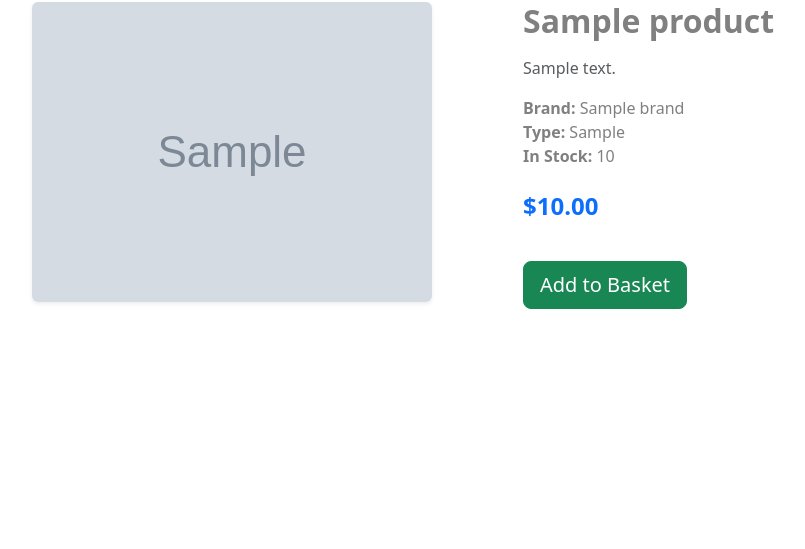
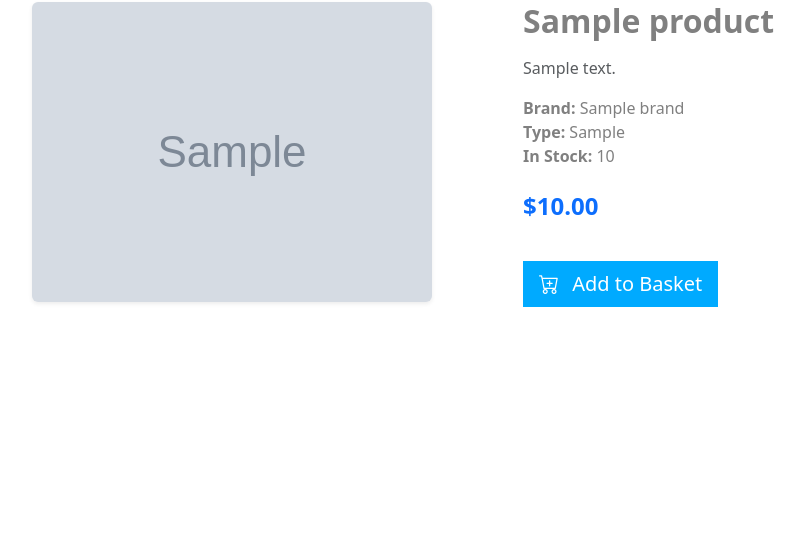
Before and after one commit to davitshengelia2407/First_Flask, a Flask app: page /brands/1/products/1 in a window 1280 px wide. Shown: the part 126-675 px from the top of the page, without its empty margins (129-934 px from the left). Run offline with Flask 3, Linux system fonts and the light colour scheme; tables that the repository leaves empty hold one stand-in row (values such as "Sample post"); grey boxes marked "Sample" are stand-in pictures; parts of the project's set-up code (start-up, migrations or seed data) failed here and were passed over.

Commit message:
commit
added button icons, added icon supports from bootstrap, fixed buttons, added onclick support on product_card

```diff
--- a/forms.py
+++ b/forms.py
@@ -52,7 +52,7 @@ class AuctionForm(FlaskForm):
 
 
 class BrandForm(FlaskForm):
-    name = StringField("შეიყვანეთ ბრენდის სახელი", validators=[DataRequired(), Length(max=50)])
+    name = StringField("შეიყვანეთ ბრენდის სახელი", validators=[DataRequired(), Length(max=100)])
     description =  TextAreaField("შეიყვანეთ ბრენდის აღწერა", validators=[DataRequired()])
     image = FileField("ატვირთეთ ბრენდის ფოტო", validators=[
         Optional(),
--- a/static/index.css
+++ b/static/index.css
@@ -36,3 +36,7 @@ body{
 .product_price{
     color: orange;
 }
+
+.pr-underline {
+    text-decoration: none;
+}
--- a/templates/base.html
+++ b/templates/base.html
@@ -3,11 +3,17 @@
 <head>
     <meta charset="UTF-8" />
     <meta name="viewport" content="width=device-width, initial-scale=1.0"/>
+
     <link href="https://cdn.jsdelivr.net/npm/bootstrap@5.3.3/dist/css/bootstrap.min.css" rel="stylesheet"
           integrity="sha384-QWTKZyjpPEjISv5WaRU9OFeRpok6YctnYmDr5pNlyT2bRjXh0JMhjY6hW+ALEwIH" crossorigin="anonymous">
+
+    <link href="https://cdn.jsdelivr.net/npm/bootstrap-icons@1.11.1/font/bootstrap-icons.css" rel="stylesheet">
+
     <link rel="stylesheet" href="{{ url_for('static', filename='index.css') }}">
-    <title>{% block title %}{%endblock%}</title>
+
+    <title>{% block title %}{% endblock %}</title>
 </head>
+
 <body class="d-flex flex-column min-vh-100">
 
 <div class="language-switcher">
--- a/templates/single-product.html
+++ b/templates/single-product.html
@@ -62,22 +62,26 @@
             <form action="{{ url_for('basket.add_to_basket', product_id=one_product.id) }}" method="POST" class="d-flex flex-wrap gap-2 mt-4">
                 <input type="hidden" name="brand_id" value="{{ brand.id }}">
                 <input type="hidden" name="next" value="{{ request.path }}">
-                <button type="submit" class="btn btn-success btn-lg mt-3">
-                    <i class="bi bi-cart-plus"></i> Add to Basket
+                <button type="submit" class="btn btn-lg mt-3 text-white"
+                        style="background-color: #00aaff; border-radius: 0; border: none;">
+                    <i class="bi bi-cart-plus me-2 text-white"></i> Add to Basket
                 </button>
 
                 {% if current_user.is_authenticated and current_user.is_admin %}
                 <a href="{{ url_for('product.edit_product', brand_id=brand.id, product_id=one_product.id) }}"
-                   class="btn btn-outline-primary btn-sm px-3 d-flex align-items-center justify-content-center gap-2">
-                    <i class="bi bi-pencil-square"></i>
+                   class="btn btn-primary btn-lg mt-3"
+                   style="background-color: #00aaff; border-radius: 0; border: none;">
+                    <i class="bi bi-pencil-square me-2 text-white"></i>
                     Edit
                 </a>
 
                 <a href="{{ url_for('product.delete_product', product_id=one_product.id) }}"
-                   class="btn btn-outline-danger btn-sm px-3 d-flex align-items-center justify-content-center gap-2">
-                    <i class="bi bi-trash-fill"></i>
+                   class="btn btn-danger btn-lg mt-3"
+                   style="background-color: #ff3b3f; border-radius: 0; border: none;">
+                    <i class="bi bi-trash-fill me-2 text-white"></i>
                     Delete
                 </a>
+
                 {% endif %}
             </form>
 
@@ -109,7 +113,12 @@
         border: 1px solid #ccc;
         border-radius: 8px;
     }
+
+     button[type="submit"]:hover {
+         background-color: #0095dd !important;
+     }
 </style>
+
 
 <script>
     const img = document.getElementById("mainImage");
```
Also changed, not shown: templates/products.html (+12 -9 lines).
